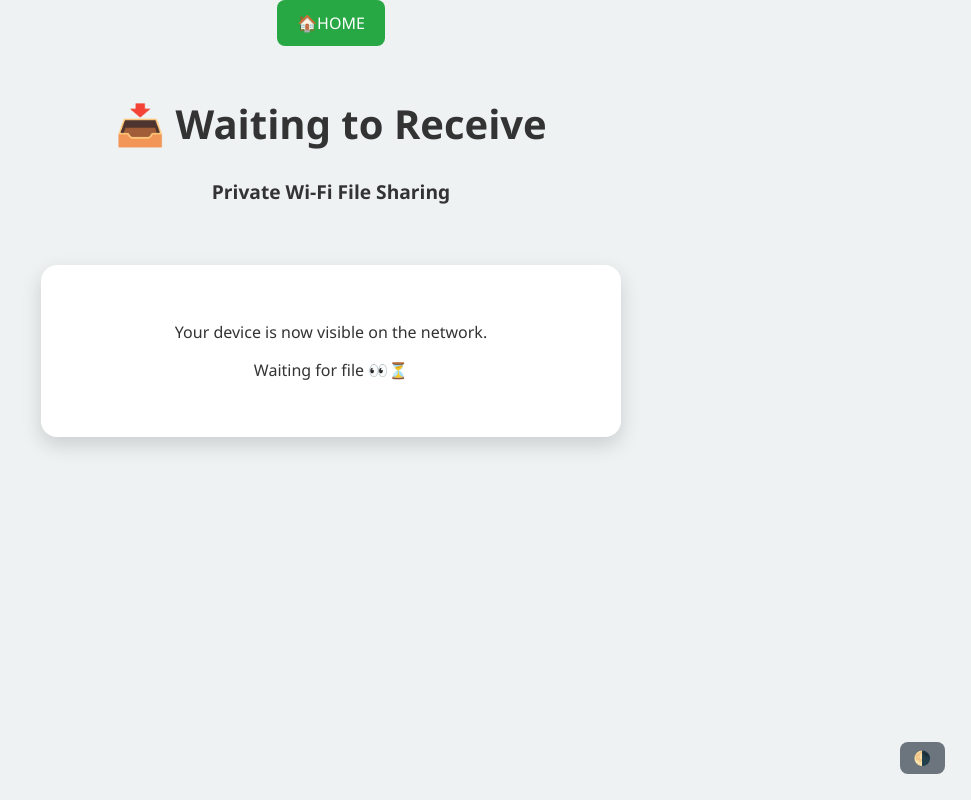
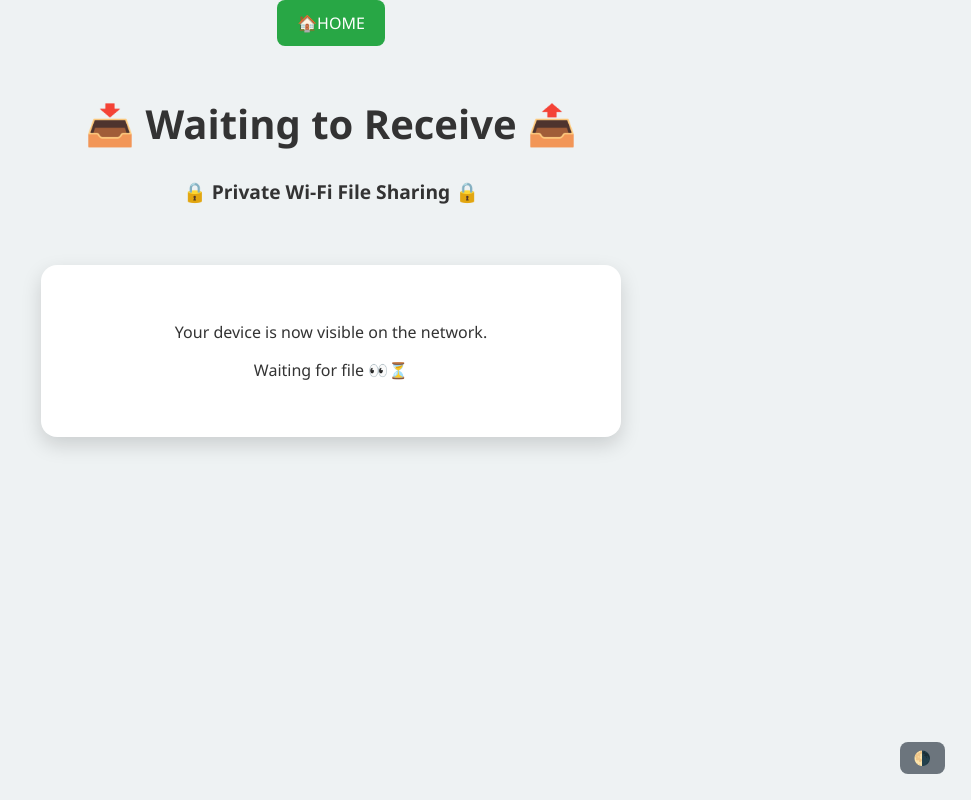
Before and after one commit to Anmol-techy/FILE-LISA, a website: page receive.html in a window 1280 px wide. Shown: the whole page, without its empty margins (309-1280 px from the left). Drawn offline with Linux system fonts and the light colour scheme.

Commit message:
Update receive.html

```diff
--- a/receive.html
+++ b/receive.html
@@ -10,8 +10,8 @@
   <a href="index.html" class="Back-button">🏠HOME
   </a>
 
-  <h1>📥 Waiting to Receive</h1>
-  <div class="branding">Private Wi-Fi File Sharing</div>
+  <h1>📥 Waiting to Receive 📤</h1>
+  <div class="branding">🔒 Private Wi-Fi File Sharing 🔒</div>
   <div class="container">
     <p>Your device is now visible on the network.</p>
     <div id="incoming">
```
